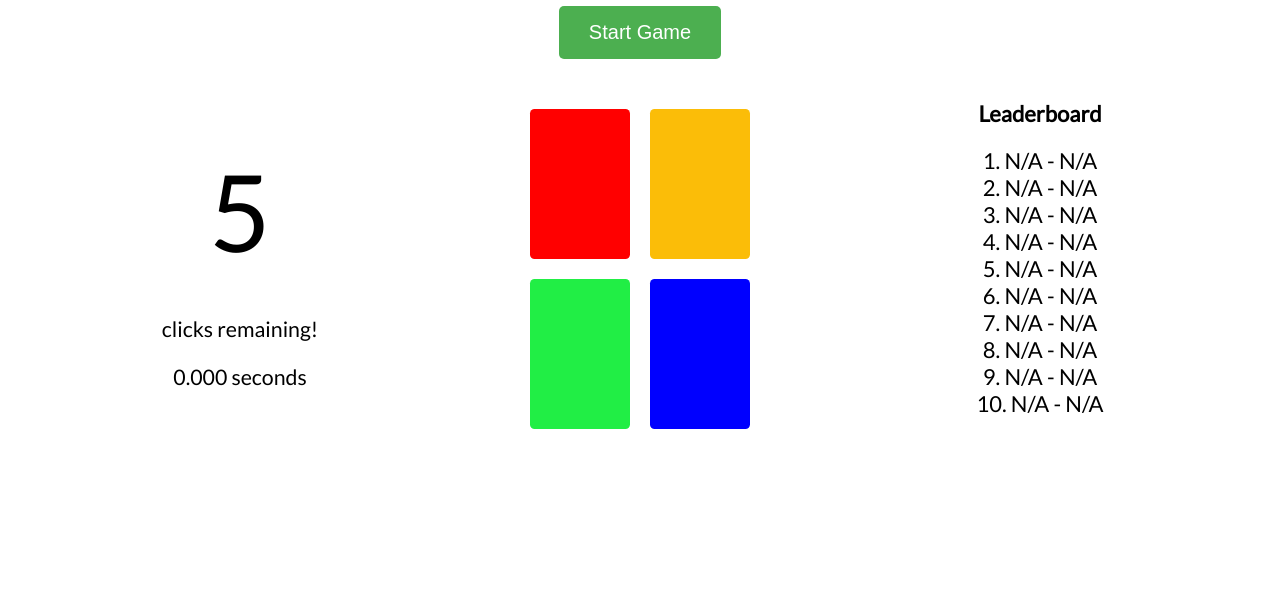
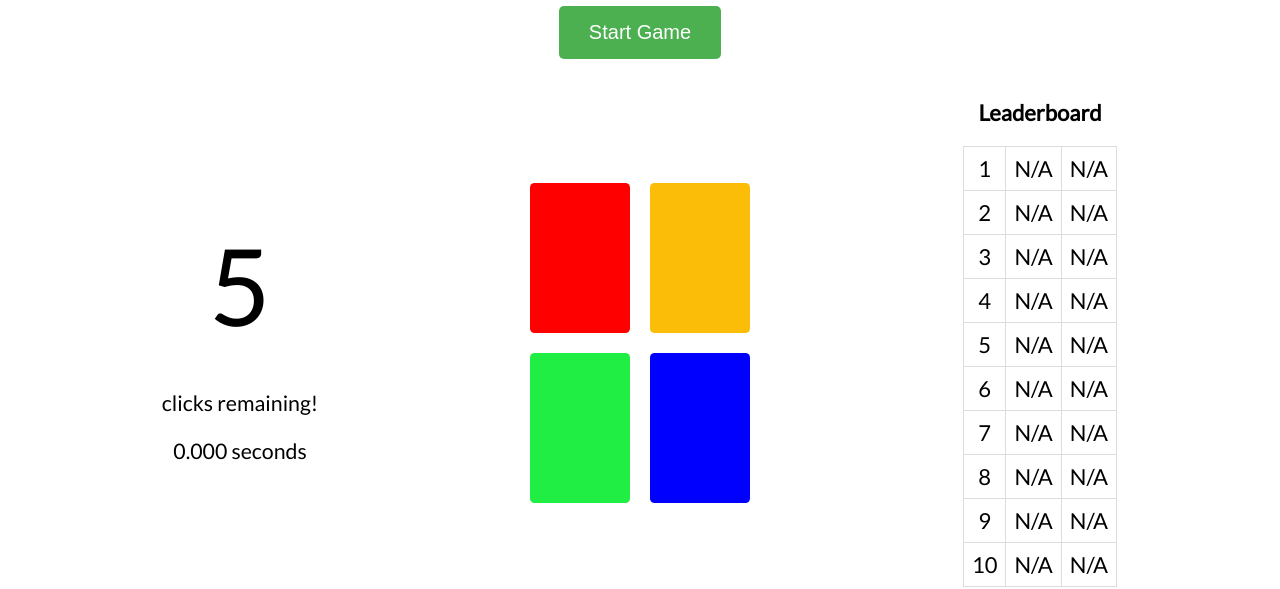
Before and after one commit to bioneos/all-the-hats, a plain HTML site: page index.html in a window 1280 px wide. Shown: the part 96-685 px from the top of the page. Drawn offline with nearby package versions, Linux system fonts and the light colour scheme.

Commit message:
Converted the leaderboard to a table

```diff
--- a/css/demo.css
+++ b/css/demo.css
@@ -48,12 +48,28 @@ body {
 }
 
 .leaderboard {
-  font-size: 22px; /* Adjusted for better visibility */
-  display: table;
-  text-align: center;
-  width: 20%; /* Ensure enough width */
-  min-width: 200px; /* Minimum width to handle longer names */
+  display: flex;
+  flex-direction: column;
+  align-items: center; /* This centers the child elements (title and table) */
+  width: 100%; /* Adjust width as needed */
+  font-size: 22px;
+  padding: 10px;
 }
+
+#leaderboard-table {
+  width: auto; /* Adjust this so the table size matches the leaderboard title */
+  max-width: 60%; /* Prevent the table from becoming too wide */
+  margin-top: 20px; /* Space between the title and the table */
+  border-collapse: collapse;
+}
+
+#leaderboard-table th, #leaderboard-table td {
+  text-align: center; /* Center text in table cells */
+  padding: 8px;
+  border: 1px solid #ddd;
+}
+
+
 
 .leaderboard-content {
   display: table-cell;
--- a/index.html
+++ b/index.html
@@ -32,7 +32,12 @@
       </div>
       <div class="leaderboard">
         <strong>Leaderboard</strong>
-        <div id="leaderboard-content"></div>
+        <table id="leaderboard-table">
+
+          <tbody id="leaderboard-content">
+            <!-- Leaderboard entries -->
+          </tbody>
+        </table>
       </div>
     </div>
 
--- a/js/demo.js
+++ b/js/demo.js
@@ -116,17 +116,18 @@ const DemoController = function (sequenceStr) {
     function displayLeaderboard() {
         let leaderboard = JSON.parse(localStorage.getItem('leaderboard')) || [];
         let leaderboardHTML = leaderboard.map(function (entry, index) {
-            let formattedTime = parseFloat(entry.time).toFixed(3); // Ensure time is formatted to 3 decimal places
-            return (index + 1) + '. ' + entry.name + ' - ' + formattedTime + 's'; // Display both name and time
+          let formattedTime = parseFloat(entry.time).toFixed(3); // Ensure time is formatted to 3 decimal places
+          return `<tr><td>${index + 1}</td><td>${entry.name || 'N/A'}</td><td>${formattedTime}s</td></tr>`; // Display both name and time
         });
 
         // Fill remaining spots with "N/A"
         for (let i = leaderboard.length; i < 10; i++) {
-            leaderboardHTML.push((i + 1) + '. N/A - N/A');
+          leaderboardHTML.push(`<tr><td>${i + 1}</td><td>N/A</td><td>N/A</td></tr>`);
         }
 
-        document.getElementById('leaderboard-content').innerHTML = leaderboardHTML.join('<br>');
-    }
+        document.getElementById('leaderboard-content').innerHTML = leaderboardHTML.join('');
+      }
+
 
     // Function to show a success message
     function showMessage(successMessage) {
```
